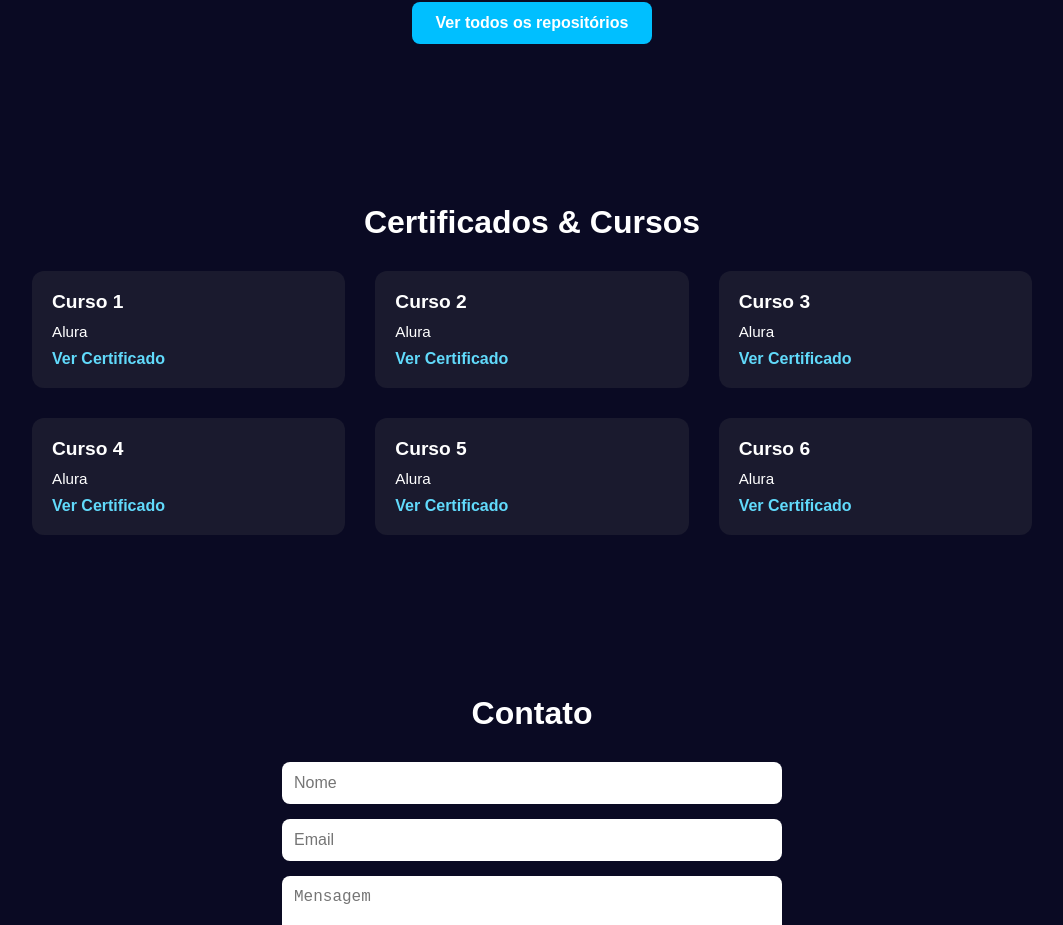
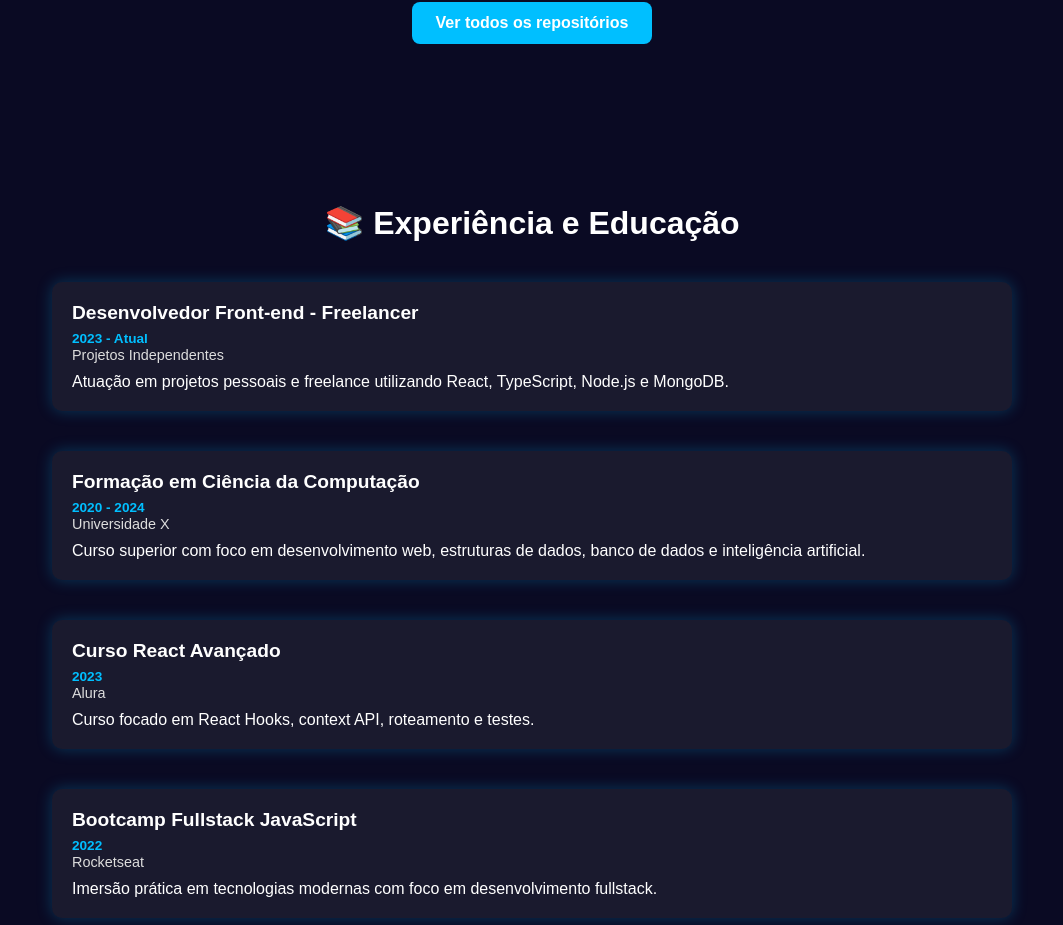
Before and after one commit to paiva737/portfolio, a React (Create React App) app: page / in a window 1280 px wide. Shown: the part 2920-3845 px from the top of the page, without its empty margins (108-1171 px from the left). Built offline with nearby package versions, Linux system fonts and the light colour scheme.

Commit message:
estilizando a aba de experiencia e educacao

```diff
--- a/src/App.js
+++ b/src/App.js
@@ -3,7 +3,7 @@ import Hero from './components/Hero/Hero';
 import About from './components/About/About';
 import Skills from './components/Skills/Skills';
 import Projects from './components/Projects/Projects';
-import Certificates from './components/Certificates/Certificates';
+import Certificates from './components/Certificates/Experience';
 import Contact from './components/Contact/Contact';
 import DirectContact from './components/DirectContact/DirectContact';
 import { useEffect } from 'react';
--- a/src/components/Certificates/Certificates.jsx
+++ /dev/null
@@ -1,21 +0,0 @@
-import React from 'react';
-import styles from './Certificates.module.css';
-
-const Certificates = () => {
-  return (
-    <section className={styles.certificates}>
-      <h2>Certificados & Cursos</h2>
-      <div className={styles.grid}>
-        {Array.from({ length: 6 }).map((_, index) => (
-          <div key={index} className={styles.card}>
-            <h3>Curso {index + 1}</h3>
-            <p>Alura</p>
-            <a href="/" target="_blank" rel="noopener noreferrer">Ver Certificado</a>
-          </div>
-        ))}
-      </div>
-    </section>
-  );
-};
-
-export default Certificates;
--- a/src/components/Certificates/Certificates.module.css
+++ /dev/null
@@ -1,48 +0,0 @@
-.certificates {
-    padding: 80px 20px;
-    background-color: #0A0A23;
-    color: #ffffff;
-    font-family: 'Poppins', sans-serif;
-    text-align: center;
-  }
-
-  .certificates h2 {
-    font-size: 2rem;
-    margin-bottom: 30px;
-  }
-
-  .grid {
-    display: grid;
-    grid-template-columns: repeat(auto-fit, minmax(250px, 1fr));
-    gap: 30px;
-    max-width: 1000px;
-    margin: 0 auto;
-  }
-
-  .card {
-    background-color: #1a1a2e;
-    padding: 20px;
-    border-radius: 12px;
-    text-align: left;
-    transition: transform 0.3s ease;
-  }
-
-  .card:hover {
-    transform: translateY(-5px);
-  }
-
-  .card h3 {
-    font-size: 1.2rem;
-    margin-bottom: 10px;
-  }
-
-  .card p {
-    font-size: 0.95rem;
-    margin-bottom: 10px;
-  }
-
-  .card a {
-    color: #61dafb;
-    font-weight: bold;
-    text-decoration: none;
-  }
--- /dev/null
+++ b/src/components/Certificates/Experience.jsx
@@ -0,0 +1,59 @@
+import React from 'react';
+import styles from './Experience.module.css';
+import 'aos/dist/aos.css';
+
+const experienceData = [
+  {
+    title: 'Desenvolvedor Front-end - Freelancer',
+    period: '2023 - Atual',
+    institution: 'Projetos Independentes',
+    description: 'Atuação em projetos pessoais e freelance utilizando React, TypeScript, Node.js e MongoDB.'
+  },
+  {
+    title: 'Formação em Ciência da Computação',
+    period: '2020 - 2024',
+    institution: 'Universidade X',
+    description: 'Curso superior com foco em desenvolvimento web, estruturas de dados, banco de dados e inteligência artificial.'
+  },
+  {
+    title: 'Curso React Avançado',
+    period: '2023',
+    institution: 'Alura',
+    description: 'Curso focado em React Hooks, context API, roteamento e testes.'
+  },
+  {
+    title: 'Bootcamp Fullstack JavaScript',
+    period: '2022',
+    institution: 'Rocketseat',
+    description: 'Imersão prática em tecnologias modernas com foco em desenvolvimento fullstack.'
+  }
+];
+
+const Experience = () => {
+  return (
+    <section className={styles.timeline} id="experience">
+      <h2><span role="img" aria-label="livros">📚</span> Experiência e Educação</h2>
+
+      <div className={styles.items}>
+        {experienceData.map((item, index) => (
+          <div
+            key={index}
+            className={styles.item}
+            data-aos="fade-up"
+            data-aos-offset="200"
+          >
+
+            <div className={styles.content}>
+              <h3>{item.title}</h3>
+              <span className={styles.period}>{item.period}</span>
+              <p className={styles.institution}>{item.institution}</p>
+              <p>{item.description}</p>
+            </div>
+          </div>
+        ))}
+      </div>
+    </section>
+  );
+};
+
+export default Experience;
--- /dev/null
+++ b/src/components/Certificates/Experience.module.css
@@ -0,0 +1,91 @@
+body{
+  background-color: #0A0A23;
+}
+.timeline {
+  padding: 80px 20px;
+  background-color: #0A0A23;
+  color: #ffffff;
+  font-family: 'Poppins', sans-serif;
+  position: relative;
+  max-width: 1000px;
+  margin: 0 auto;
+}
+
+.timeline h2 {
+  font-size: 2rem;
+  text-align: center;
+  margin-bottom: 40px;
+}
+
+.line {
+  position: absolute;
+  top: 120px;
+  left: 50%;
+  transform: translateX(-50%);
+  width: 4px;
+  height: calc(100% - 160px);
+  background-color: #00bfff;
+  z-index: 0;
+}
+
+.items {
+  display: flex;
+  flex-direction: column;
+  gap: 40px;
+  position: relative;
+  z-index: 1;
+}
+
+.item {
+  display: flex;
+  align-items: flex-start;
+  gap: 20px;
+  position: relative;
+}
+
+.circle {
+  width: 16px;
+  height: 16px;
+  background-color: #00bfff;
+  border-radius: 50%;
+  flex-shrink: 0;
+  margin-top: 6px;
+}
+
+@keyframes borderPulse {
+  0% {
+    box-shadow: 0 0 12px rgba(0, 191, 255, 0.1);
+  }
+  50% {
+    box-shadow: 0 0 18px rgba(0, 191, 255, 0.4);
+  }
+  100% {
+    box-shadow: 0 0 12px rgba(0, 191, 255, 0.1);
+  }
+}
+
+.content {
+  background-color: #1a1a2e;
+  padding: 20px;
+  border-radius: 10px;
+  animation: borderPulse 3s infinite;
+  width: 100%;
+}
+
+.content h3 {
+  font-size: 1.2rem;
+  margin-bottom: 5px;
+  color: #ffffff;
+}
+
+.period {
+  font-size: 0.85rem;
+  color: #00bfff;
+  font-weight: 600;
+}
+
+.institution {
+  font-size: 0.9rem;
+  color: #dddddd;
+  margin-bottom: 10px;
+}
```
